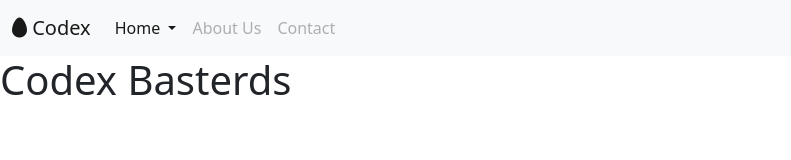
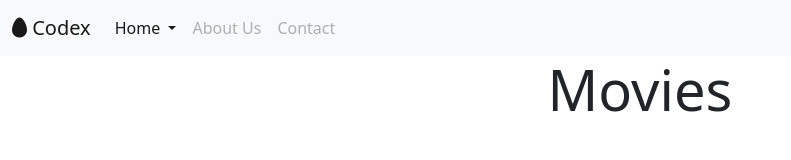
Before and after one commit to zipitio/Codex, a website: page index.html in a window 1280 px wide. Shown: the whole page, without its empty margins (0-791 px from the left). Drawn offline with nearby package versions, Linux system fonts and the light colour scheme.

Commit message:
Jumbotron for header

```diff
--- a/index.html
+++ b/index.html
@@ -50,7 +50,14 @@
         </div>
     </nav>
 
-    <h1>Codex Basterds</h1>
+    <header>
+        <div class="jumbotron jumbotron-fluid">
+            <div class="container">
+                <h1 class="display-4 text-center">Movies</h1>
+                <p class="lead"></p>
+            </div>
+        </div>
+    </header>
 
     <!-- JQuery must come first, then Popper.js, then the Bootstrap JS plugins -->
     <script src="node_modules/jquery/dist/jquery.slim.min.js"></script>
```
